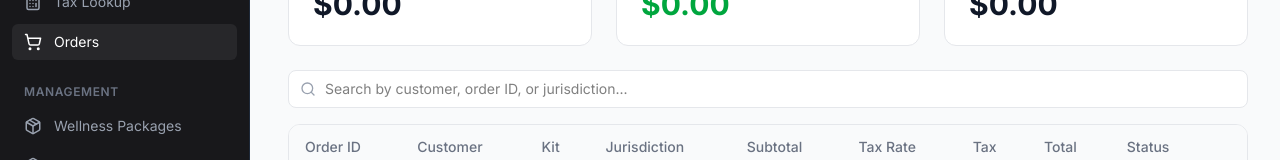
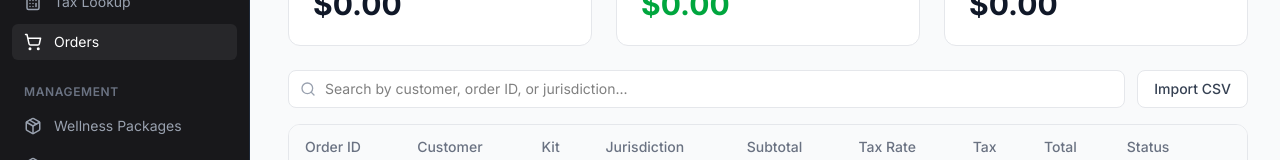
Before and after one commit to ttekit/Instant_wellness_kit, a React (Vite) app in the folder frontend/: page /admin/orders in a window 1280 px wide. Shown: the part 170-330 px from the top of the page. Built offline with nearby package versions, Linux system fonts and the light colour scheme.

Commit message:
feat: add ImportOrders component for CSV file import functionality

```diff
--- /dev/null
+++ b/frontend/src/admin/components/ui/ImportOrders.tsx
@@ -0,0 +1,32 @@
+import { useRef } from "react";
+
+export default function ImportOrders() {
+  const fileInputRef = useRef<HTMLInputElement>(null);
+
+  function handleFileChange(event: React.ChangeEvent<HTMLInputElement>) {
+    const file = event.target.files?.[0];
+    if (!file) return;
+
+    const formData = new FormData();
+    formData.append("file", file);
+  }
+
+  return (
+    <>
+      <input
+        type="file"
+        accept=".csv"
+        className="hidden"
+        ref={fileInputRef}
+        onChange={handleFileChange}
+      />
+
+      <button
+        onClick={() => fileInputRef.current?.click()}
+        className="px-4 py-2 bg-white border border-gray-200 text-gray-700 text-sm font-medium rounded-lg hover:bg-gray-50"
+      >
+        Import CSV
+      </button>
+    </>
+  );
+}
--- a/frontend/src/admin/pages/Orders.tsx
+++ b/frontend/src/admin/pages/Orders.tsx
@@ -5,6 +5,7 @@ import Window from "../components/ui/Window";
 import ConfirmDelete from "../components/ui/ConfirmDelete";
 import { OrderInfo } from "../components/ui/OrdersTable";
 import { Jurisdiction } from "../types";
+import ImportOrders from "../components/ui/ImportOrders";
 
 export default function Orders() {
   const [search, setSearch] = useState("");
@@ -71,11 +72,16 @@ export default function Orders() {
         </div>
       </div>
 
-      <SearchBar
-        placeholder="Search by customer, order ID, or jurisdiction..."
-        value={search}
-        onChange={setSearch}
-      />
+      <div className="flex items-center gap-3">
+        <div className="flex-1">
+          <SearchBar
+            placeholder="Search by customer, order ID, or jurisdiction..."
+            value={search}
+            onChange={setSearch}
+          />
+        </div>
+        <ImportOrders />
+      </div>
       <div className="mt-4">
         <OrdersTable
           orders={filtered}
```
